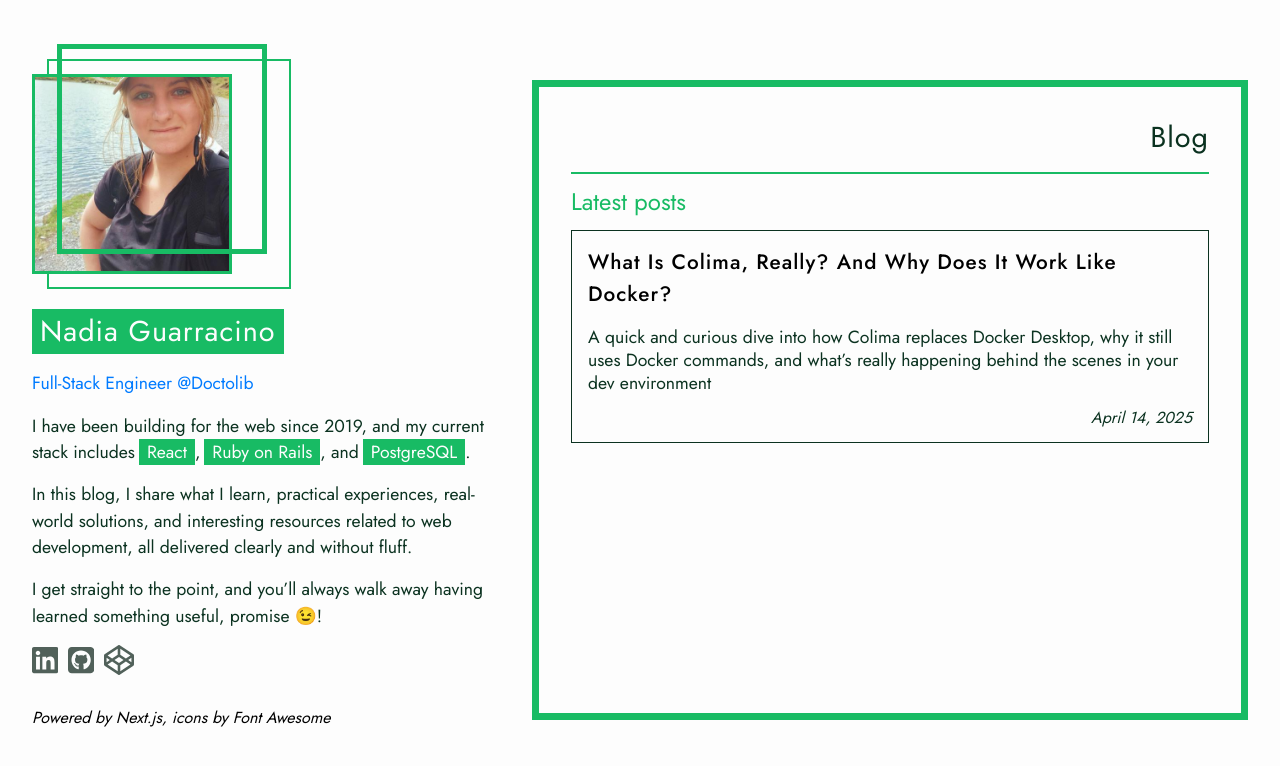
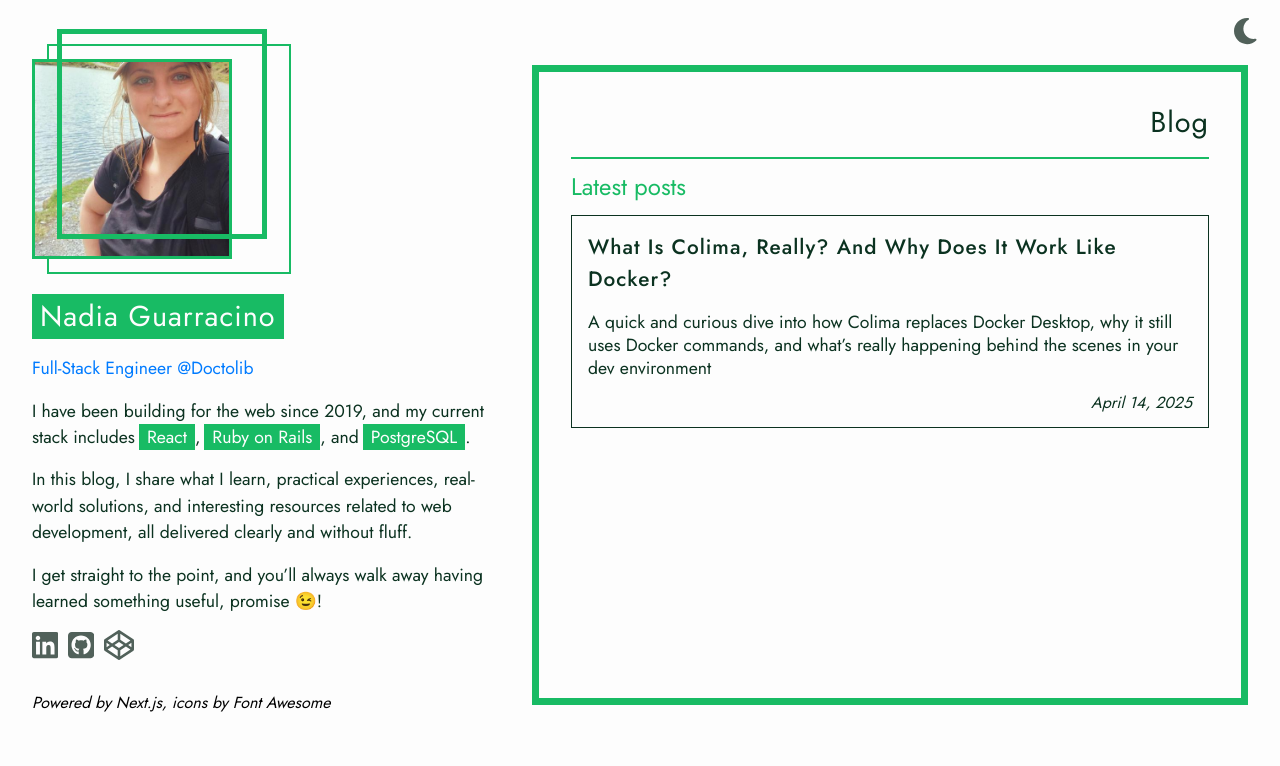
Before and after one commit to JackGarrus/nadyg-website, a Next.js app: page / in a window 1280 px wide. Shown: the top 766 px of the page. Built offline with nearby package versions, Linux system fonts and the light colour scheme.

Commit message:
introduce dark theme

```diff
--- a/src/app/components/Posts.module.css
+++ b/src/app/components/Posts.module.css
@@ -24,14 +24,14 @@
 }
 
 .card_inner:hover > * {
-  color: white;
+  color: var(--contrast);
 }
 
 .title {
   font-weight: 500;
   padding-bottom: 1rem;
   line-height: 1.5;
-  color: var(--normal) 50%;
+  color: var(--normal);
 }
 
 .date {
--- a/src/app/page.module.css
+++ b/src/app/page.module.css
@@ -1,7 +1,7 @@
 .page {
   display: flex;
   flex-direction: column;
-  padding: 3rem 1rem;
+  padding: 1rem;
 }
 
 .yapSection,
@@ -24,10 +24,8 @@
     display: grid;
     grid-template-areas: "about" "posts";
     grid-template-rows: 400px 1fr;
-    padding-top: 3rem;
-    padding-bottom: 3rem;
-    padding-left: 2rem;
-    padding-right: 2rem;
+    padding: 2rem;
+    padding-top: 0;
     align-items: center;
     height: 100vh;
   }
@@ -38,8 +36,8 @@
     display: grid;
     grid-template-areas: "about posts";
     grid-template-columns: 1fr 2fr;
-    padding: 5rem 2rem;
     align-items: flex-start;
+    margin-bottom: 3rem;
   }
 
   .yapSection {
@@ -61,9 +59,10 @@
     grid-template-columns: minmax(auto, 500px) minmax(auto, 800px);
     justify-content: center;
 
-    grid-template-rows: 100vh;
+    grid-template-rows: 80vh;
     align-items: center;
     padding: 0 2rem;
+    margin-bottom: 0;
   }
 
   .yapSection {
@@ -80,6 +79,7 @@
   .page {
     align-items: center;
     padding: 0 2rem;
+    overflow-y: hidden;
   }
 
   .blogSection {
--- a/src/app/style/themes copy.css
+++ b/src/app/style/themes copy.css
@@ -1,71 +1,67 @@
 :root {
   --accent: #007bff;
-  --blogPostTitle: #5b5a5a;
   --normal: #0b3220;
-  --dark-accent: #254f3b;
-  --dark-shade: #fdfdfd;
-  --main-brand: #38765b;
-  --about-title: #007bff;
-  --blog-title: #254f3b;
-  --highlight: gold;
+  --contrast: #fdfdfd;
+  --highlight: rgb(24, 187, 100);
+  --highlight-opaque: rgb(19, 192, 94, 0.24);
+  --highlight-opaque-2: rgba(19, 192, 94, 0.11);
 
   /* 🎨 Syntax Highlighting for Light Mode */
   --sh-class: color-mix(in srgb, var(--highlight) 80%, black);
   --sh-identifier: color-mix(in srgb, var(--normal) 70%, white);
   --sh-sign: color-mix(in srgb, var(--accent) 70%, gray);
-  --sh-property: color-mix(in srgb, var(--dark-accent) 60%, var(--accent));
-  --sh-entity: color-mix(in srgb, var(--main-brand) 60%, var(--dark-shade));
-  --sh-jsxliterals: color-mix(in srgb, var(--accent) 50%, var(--dark-shade));
-  --sh-string: color-mix(in srgb, var(--accent) 50%, var(--dark-accent));
+  --sh-property: color-mix(in srgb, var(--normal) 60%, var(--accent));
+  --sh-entity: color-mix(in srgb, var(--highlight) 60%, var(--contrast));
+  --sh-jsxliterals: color-mix(in srgb, var(--accent) 50%, var(--contrast));
+  --sh-string: color-mix(in srgb, var(--accent) 50%, var(--normal));
   --sh-keyword: color-mix(in srgb, var(--normal) 90%, red);
-  --sh-comment: color-mix(in srgb, var(--normal) 50%, var(--dark-shade));
+  --sh-comment: color-mix(in srgb, var(--normal) 50%, var(--contrast));
 }
 /*
 /* Automatic Dark Mode */
-@media (prefers-color-scheme: ligh) {
+@media (prefers-color-scheme: light) {
   :root {
-    --accent: #e7c96c;
-    --normal: #fdfdfd;
-    --dark-accent: #254f3b;
-    --dark-shade: #0b3220;
-    --main-brand: #38765b;
+    --accent: #007bff;
+    --normal: #0b3220;
+    --contrast: #fdfdfd;
+    --highlight: rgb(24, 187, 100);
+    --highlight-opaque: rgb(19, 192, 94, 0.24);
+    --highlight-opaque-2: rgba(19, 192, 94, 0.11);
   }
 }
 
 /* 🌙 Manual Dark mode */
 [data-theme="dark"] {
-  --accent: #38765b;
-  --normal: #fdfdfd;
-  --dark-accent: #254f3b;
-  --dark-shade: #0b3220;
-  --main-brand: #38765b;
+  --accent: #007bff;
+  --normal: #0b3220;
+  --contrast: #fdfdfd;
+  --highlight: rgb(24, 187, 100);
+  --highlight-opaque: rgb(19, 192, 94, 0.24);
+  --highlight-opaque-2: rgba(19, 192, 94, 0.11);
 }
 
 /* Light Mode manual */
 [data-theme="light"] {
   --accent: #007bff;
-  --blogPostTitle: #5b5a5a;
   --normal: #0b3220;
-  --dark-accent: #254f3b;
-  --dark-shade: #fdfdfd;
-  --main-brand: #38765b;
-  --about-title: #007bff;
-  --blog-title: #254f3b;
-  --highlight: gold;
+  --contrast: #fdfdfd;
+  --highlight: rgb(24, 187, 100);
+  --highlight-opaque: rgb(19, 192, 94, 0.24);
+  --highlight-opaque-2: rgba(19, 192, 94, 0.11);
 
   /* 🎨 Syntax Highlighting for Light Mode */
   --sh-class: color-mix(in srgb, var(--highlight) 80%, black);
   --sh-identifier: color-mix(in srgb, var(--normal) 70%, white);
   --sh-sign: color-mix(in srgb, var(--accent) 70%, gray);
-  --sh-property: color-mix(in srgb, var(--dark-accent) 60%, var(--accent));
-  --sh-entity: color-mix(in srgb, var(--main-brand) 60%, var(--dark-shade));
-  --sh-jsxliterals: color-mix(in srgb, var(--accent) 50%, var(--dark-shade));
-  --sh-string: color-mix(in srgb, var(--accent) 50%, var(--dark-accent));
+  --sh-property: color-mix(in srgb, var(--normal) 60%, var(--accent));
+  --sh-entity: color-mix(in srgb, var(--highlight) 60%, var(--contrast));
+  --sh-jsxliterals: color-mix(in srgb, var(--accent) 50%, var(--contrast));
+  --sh-string: color-mix(in srgb, var(--accent) 50%, var(--normal));
   --sh-keyword: color-mix(in srgb, var(--normal) 90%, red);
-  --sh-comment: color-mix(in srgb, var(--normal) 50%, var(--dark-shade));
+  --sh-comment: color-mix(in srgb, var(--normal) 50%, var(--contrast));
 }
 
 body {
-  background-color: var(--dark-shade);
+  background-color: var(--normal);
   transition: background-color 0.6s ease, color 0.6s ease;
 }
--- a/src/app/style/themes.css
+++ b/src/app/style/themes.css
@@ -17,9 +17,31 @@
   --sh-keyword: color-mix(in srgb, var(--normal) 90%, red);
   --sh-comment: color-mix(in srgb, var(--normal) 50%, var(--contrast));
 }
-
+/*
+/* Automatic Dark Mode */
 @media (prefers-color-scheme: light) {
   :root {
+    --accent: #007bff;
+    --normal: #0b3220;
+    --contrast: #fdfdfd;
+    --highlight: rgb(24, 187, 100);
+    --highlight-opaque: rgb(19, 192, 94, 0.24);
+    --highlight-opaque-2: rgba(19, 192, 94, 0.11);
+  }
+}
+
+/* 🌙 Manual Dark mode */
+[data-theme="dark"] {
+  --accent: #00b3ff;
+  --normal: #ffffff;
+  --contrast: #07160d;
+  --highlight: rgb(24, 187, 100);
+  --highlight-opaque: rgb(19, 192, 94, 0.24);
+  --highlight-opaque-2: rgba(19, 192, 94, 0.11);
+}
+
+/* Light Mode manual */
+[data-theme="light"] {
   --accent: #007bff;
   --normal: #0b3220;
   --contrast: #fdfdfd;
@@ -38,7 +60,6 @@
   --sh-keyword: color-mix(in srgb, var(--normal) 90%, red);
   --sh-comment: color-mix(in srgb, var(--normal) 50%, var(--contrast));
 }
-}
 
 body {
   background-color: var(--contrast);
--- a/src/app/theme/ThemeProvider.tsx
+++ b/src/app/theme/ThemeProvider.tsx
@@ -23,10 +23,20 @@ export const ThemeProvider = ({ children }: ThemeProviderProps) => {
   const [theme, setTheme] = useState<"light" | "dark">("light");
 
   useEffect(() => {
-    const storedTheme =
-      (localStorage.getItem("theme") as "light" | "dark") || "light";
-    setTheme(storedTheme);
-    document.documentElement.setAttribute("data-theme", storedTheme);
+    const storedTheme = localStorage.getItem("theme");
+
+    let finalTheme: "light" | "dark";
+    if (storedTheme === "light" || storedTheme === "dark") {
+      finalTheme = storedTheme;
+    } else {
+      const prefersDark = window.matchMedia(
+        "(prefers-color-scheme: dark)"
+      ).matches;
+      finalTheme = prefersDark ? "dark" : "light";
+    }
+
+    setTheme(finalTheme);
+    document.documentElement.setAttribute("data-theme", finalTheme);
   }, []);
 
   const toggleTheme = () => {
--- a/src/app/theme/ThemeToggle.tsx
+++ b/src/app/theme/ThemeToggle.tsx
@@ -12,7 +12,7 @@ const ThemeToggle: React.FC = () => {
       {theme === "light" ? (
         <Moon className="icon" color="#38765b" />
       ) : (
-        <Sun className="icon" color="#38765b" />
+        <Sun className="icon" color="#18bb64" />
       )}
     </button>
   );
```
Also changed, not shown: src/app/page.tsx (+4 -3 lines). Lines whose indentation alone changed are shown as unchanged.
